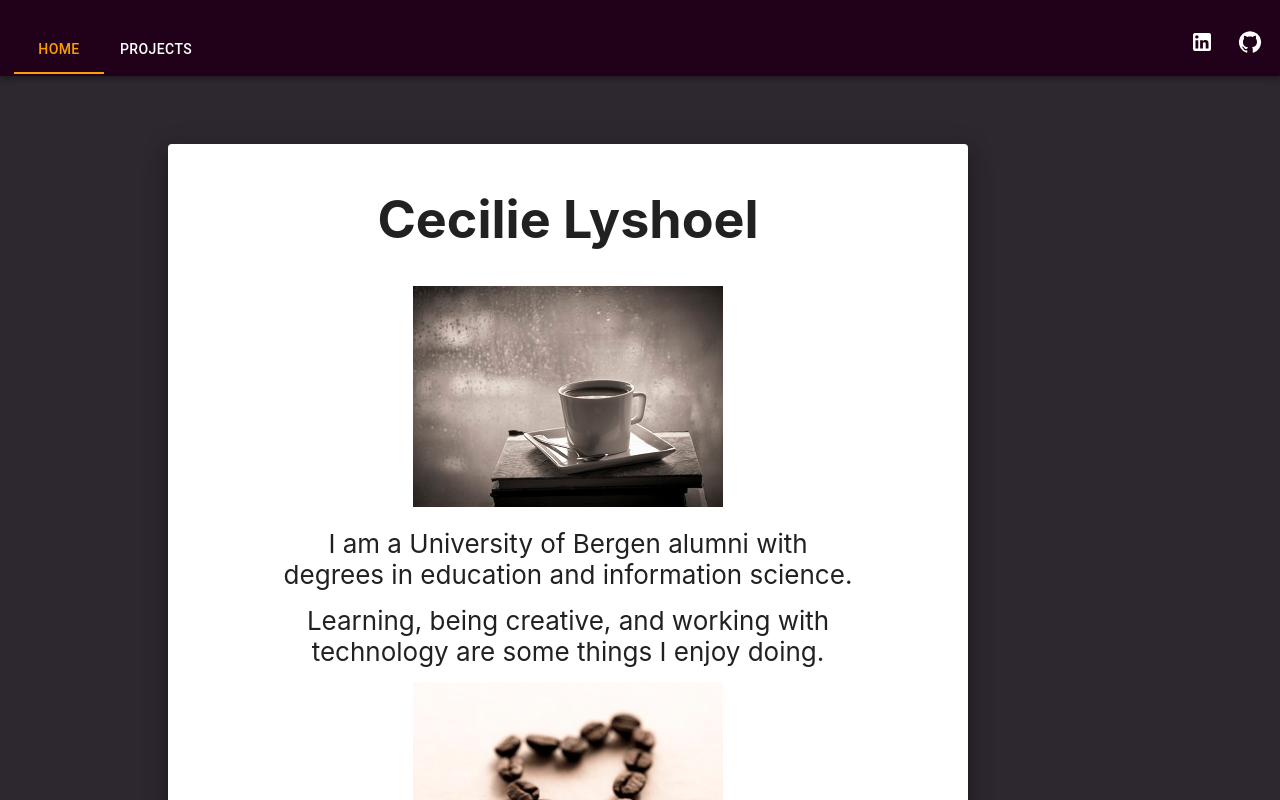
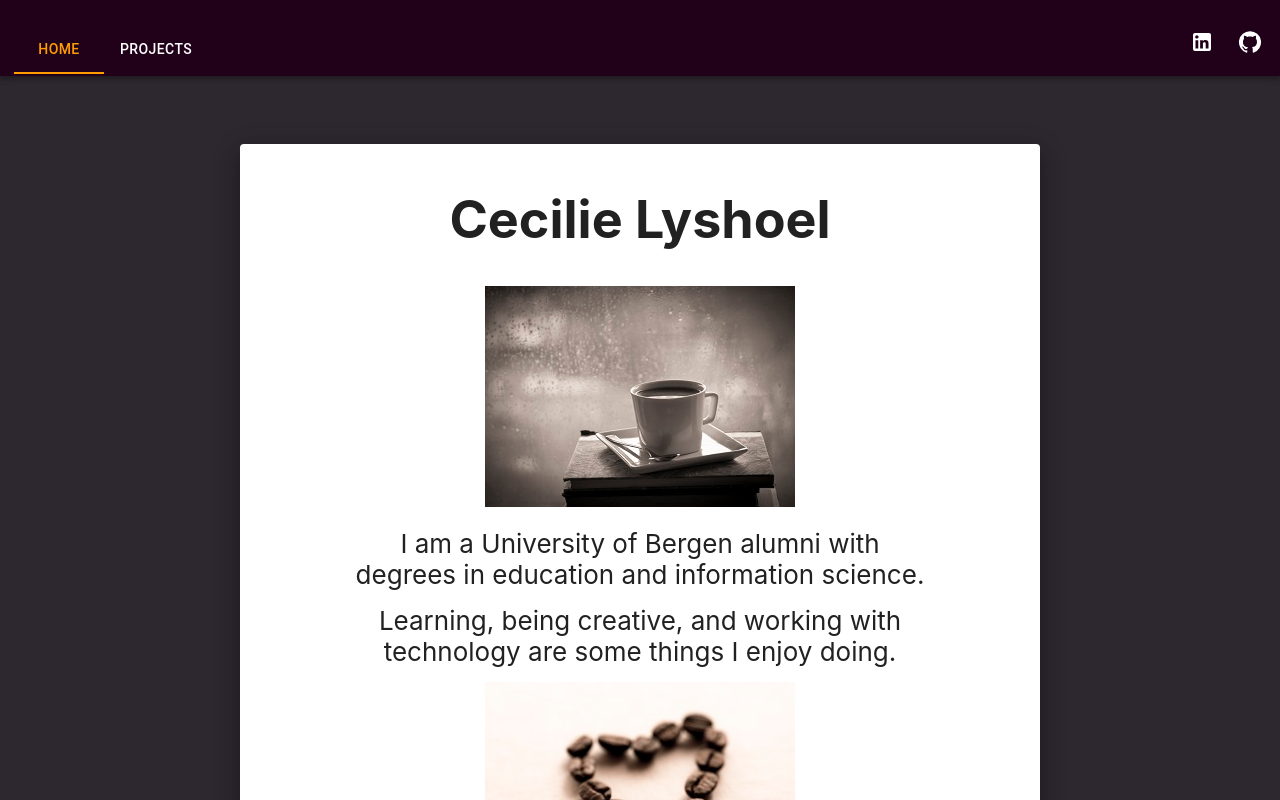
Before and after one commit to Elicice/Portfolio, a React (Create React App) app: page / in a window 1280 px wide. Shown: the top 800 px of the page. Built offline with nearby package versions, Linux system fonts and the light colour scheme.

Commit message:
Changed styling

```diff
--- a/src/HomePage.jsx
+++ b/src/HomePage.jsx
@@ -9,7 +9,7 @@ export default function HomePage() {
     <Box
       sx={{
         width: '85%',
-        marginTop: '20px',
+        margin: '20px auto',
         display: 'flex',
         flexWrap: 'wrap',
         maxWidth: '960px',
```
